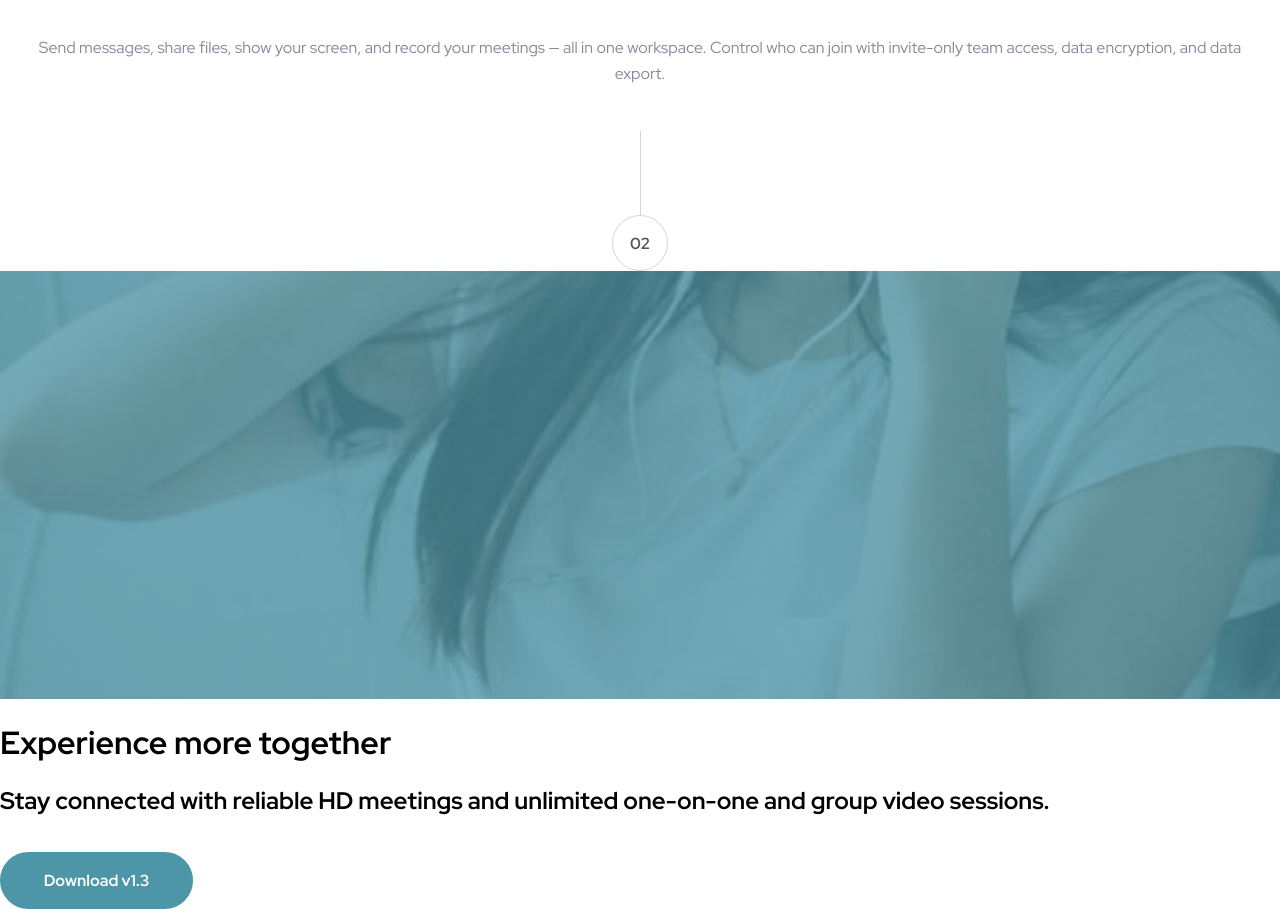
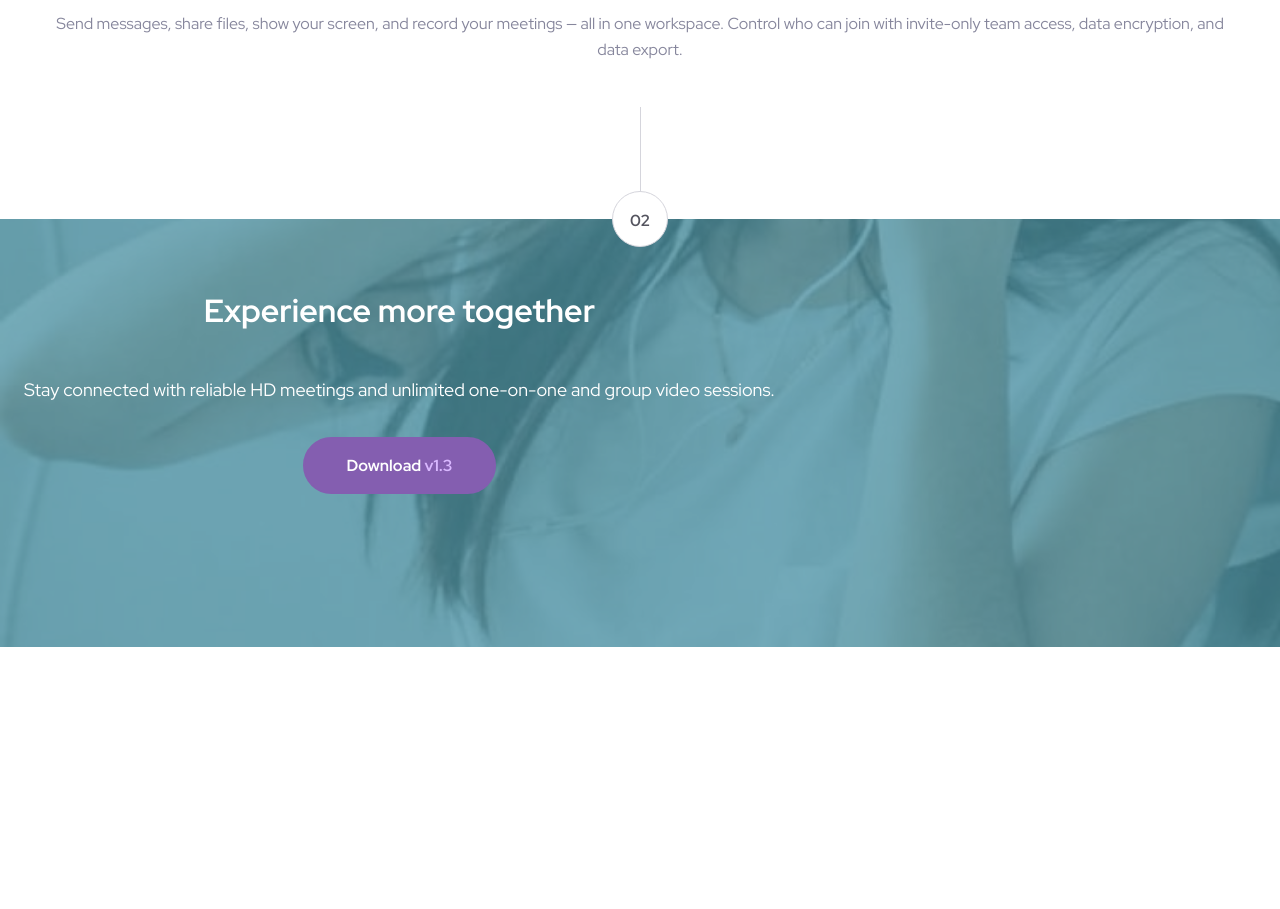
Before and after one commit to R3sty/meet-landing-homepage, a React (Vite) app: page / in a window 1280 px wide. Shown: the part 1180-2089 px from the top of the page. After the commit the page ends 1827 px from the top, so only its background shows below. Built offline with nearby package versions, Linux system fonts and the light colour scheme.

Commit message:
finished mobile layout

```diff
--- a/src/scss/components/_buttons.scss
+++ b/src/scss/components/_buttons.scss
@@ -21,9 +21,10 @@
 
     // Hover state
     &:hover {
-        background-color: darken(#007bff, 10%);
-        border-color: darken(#007bff, 10%);
+        background-color: var(--light-teal);
+        border-color: var(--light-teal);
     }
+
 }
 
 //Define button variables
--- a/src/scss/components/_divider.scss
+++ b/src/scss/components/_divider.scss
@@ -1,13 +1,13 @@
 @use '../util/' as util;
 
 .__divider-container {
-    margin-top: util.rem(128);
+    margin-top: util.rem(64);
     position: relative;
     left: 50%;
     transform: translateX(-50%);
 
     &.__divider {
-        position: relative;
+        position: absolute;
         width: util.rem(56);
         height: util.rem(56);
         border-radius: 50%;
@@ -35,7 +35,7 @@
 
     &.__divider-number {
         position: absolute;
-        transform: translate(-50%, -250%);
+        transform: translate(-50%, -120%);
         color: hsl(240, 6%, 35%);
         font-size: util.rem(16);
         font-weight: 900;
--- a/src/scss/sections/_feature.scss
+++ b/src/scss/sections/_feature.scss
@@ -2,12 +2,15 @@
 
 .feature-container {
     margin-top: util.rem(64);
+    padding-top: util.rem(64);
     display: block;
     justify-content: center;
     text-align: center;
     margin-inline: util.rem(20);
 
     .__img-container {
+        margin-top: util.rem(32);
+        padding-top: util.rem(64);
         display: flex;
         flex-wrap: wrap;
         gap: util.rem(20);
@@ -40,5 +43,6 @@
         color: var(--gray);
         font-size: util.rem(16);
         line-height: util.rem(26);
+        margin-inline: util.rem(20);
     }
 }
--- a/src/scss/sections/_footer.scss
+++ b/src/scss/sections/_footer.scss
@@ -1,6 +1,7 @@
 @use '../util/' as util;
 
 .footer-container {
+    padding-top: util.rem(92);
 
     .__footer-image {
         width: full;
@@ -26,6 +27,35 @@
         }
     }
 
+    .__footer-content {
+        margin-top: util.rem(24);
+        display: block;
+        justify-content: center;
+        text-align: center;
+        position: absolute;
+        height: util.rem(100);
+        z-index: 1;
+        background-color: transparent;
+        color: var(--white);
+        padding-inline: util.rem(24);
 
+        h1 {
+            padding-top: util.rem(24);
+        }
 
+        p {
+            padding-top: util.rem(24);
+            font-size: util.rem(18);
+            line-height: util.rem(26);
+        }
+
+        button {
+            width: util.rem(193);
+
+            .__version-text {
+                color: var(--light-purple);
+            }
+        }
+
+    }
 }
--- a/src/scss/sections/_hero.scss
+++ b/src/scss/sections/_hero.scss
@@ -45,10 +45,10 @@
 
         .__buttons {
             display: grid;
+        }
 
-            .__version-text {
-                color: var(--light-teal);
-            }
+        .__version-text {
+            color: var(--light-teal);
         }
     }
 
--- a/src/sections/Footer.tsx
+++ b/src/sections/Footer.tsx
@@ -2,18 +2,19 @@ import Button from '../components/Button';
 
 const Footer = () => {
 	return (
-		<div className='footer-container'>
+		<>
 			<div className='__divider-container'>
 				<div className='__divider-container __divider'>
 					<span className='__divider-container __divider-number'>02</span>
 				</div>
 			</div>
-			<div className='__footer-image'></div>
+			<div className='footer-container'>
+				<div className='__footer-content'>
 					<h1>Experience more together</h1>
-			<h2>
-				Stay connected with reliable HD meetings and unlimited one-on-one and
-				group video sessions.
-			</h2>
+					<p>
+						Stay connected with reliable HD meetings and unlimited one-on-one
+						and group video sessions.
+					</p>
 					<Button
 						type={'submit'}
 						buttonText={
@@ -21,9 +22,12 @@ const Footer = () => {
 								Download <span className='__version-text'> v1.3</span>
 							</span>
 						}
-				className='button'
+						className='button __secondary'
 					></Button>
 				</div>
+				<div className='__footer-image'></div>
+			</div>
+		</>
 	);
 };
 
```
Lines whose indentation alone changed are shown as unchanged.
